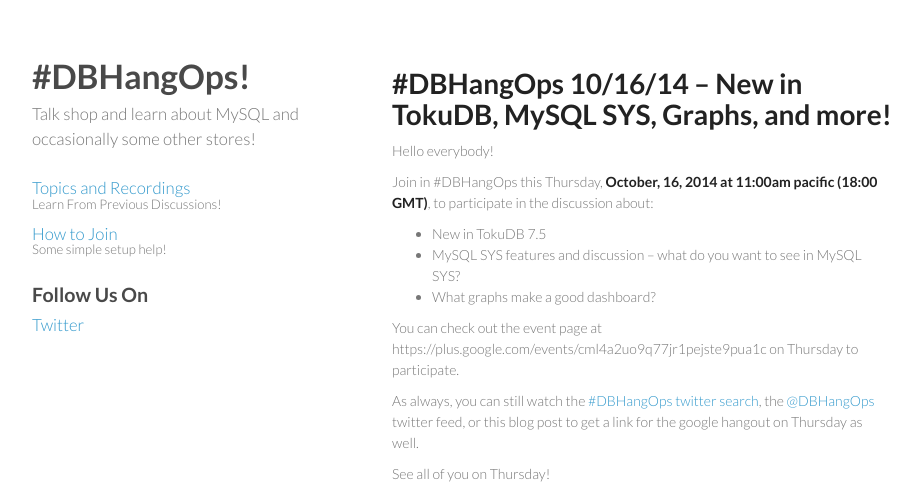
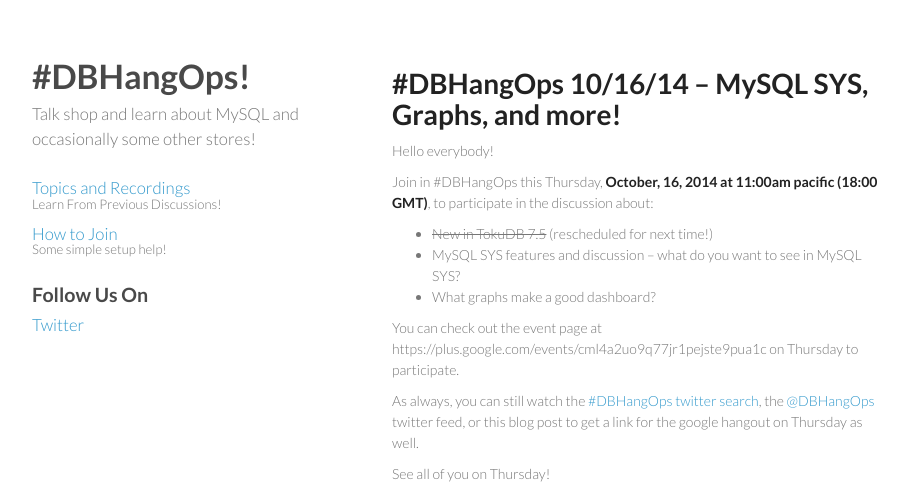
Before and after one commit to dbhangops/dbhangops.github.io, a Jekyll site: the page built from _posts/2014-10-13-dbhangops-101614-new-tokudb-mysql-sys-graphs-and-more.markdown, in a window 1280 px wide, cut to the strip 0-490 px from the top of the page. Shown: the whole strip, without its empty margins (178-1098 px from the left). Built offline with Jekyll 4.4.1, drawn with Linux system fonts in a browser that asks for light colours; Markdown is read by kramdown in place of the engine named in the settings.

Commit message:
Removing TokuDB topic for this week due to conflict

```diff
--- a/_posts/2014-10-13-dbhangops-101614-new-tokudb-mysql-sys-graphs-and-more.markdown
+++ b/_posts/2014-10-13-dbhangops-101614-new-tokudb-mysql-sys-graphs-and-more.markdown
@@ -1,6 +1,6 @@
 ---
 layout: post
-title: '#DBHangOps 10/16/14 -- New in TokuDB, MySQL SYS, Graphs, and more!'
+title: '#DBHangOps 10/16/14 -- MySQL SYS, Graphs, and more!'
 categories:
 - computing
 - database
@@ -19,14 +19,14 @@
 type: post
 published: true
 ---
-\#DBHangOps 10/16/14 -- New in TokuDB, MySQL SYS, Graphs, and more!
+\#DBHangOps 10/16/14 -- MySQL SYS, Graphs, and more!
 =========================================================
 
 Hello everybody!
 
 Join in \#DBHangOps this Thursday, **October, 16, 2014 at 11:00am pacific (18:00 GMT)**, to participate in the discussion about:
 
-* New in TokuDB 7.5
+* ~~New in TokuDB 7.5~~ (rescheduled for next time!)
 * MySQL SYS features and discussion -- what do you want to see in MySQL SYS?
 * What graphs make a good dashboard?
 
```
